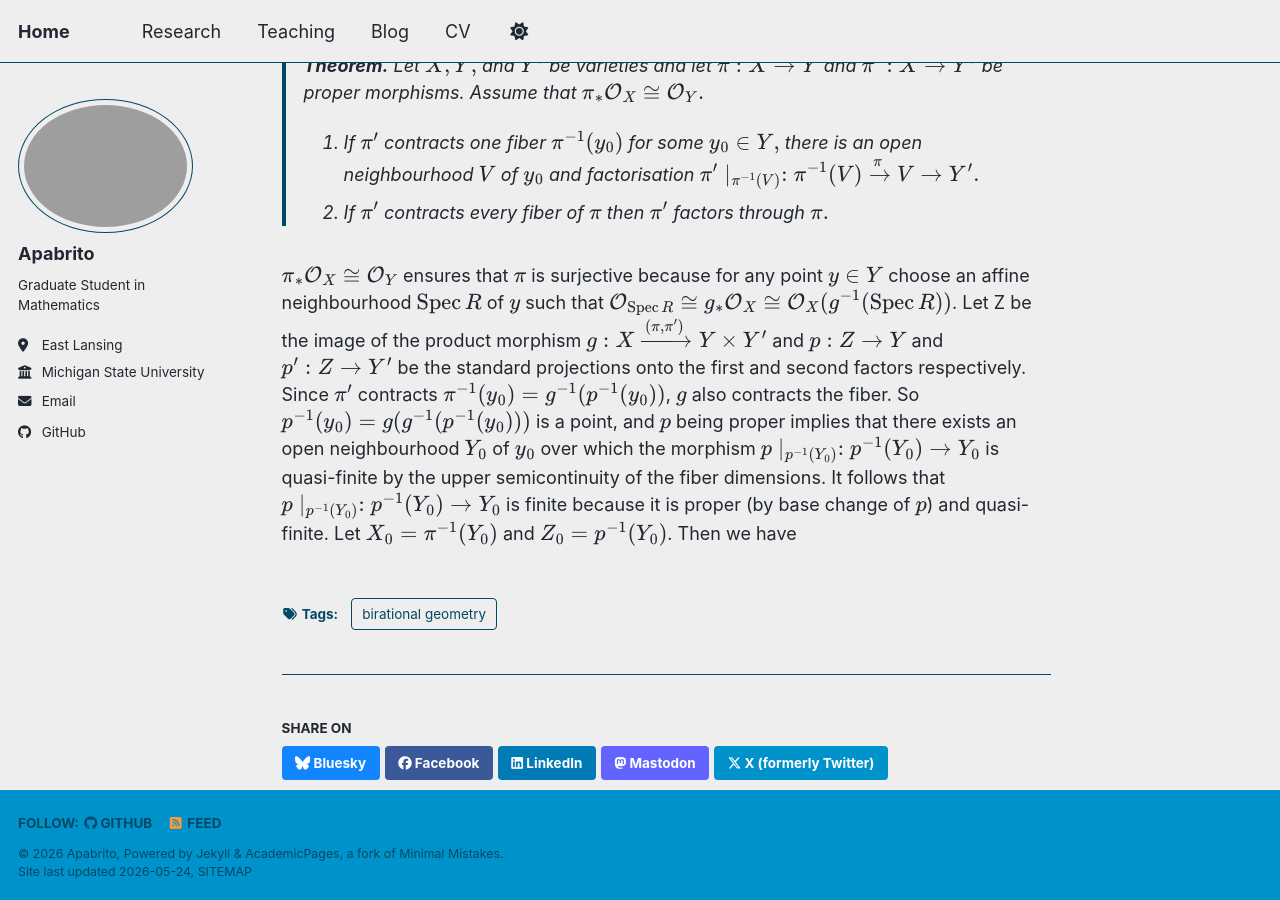
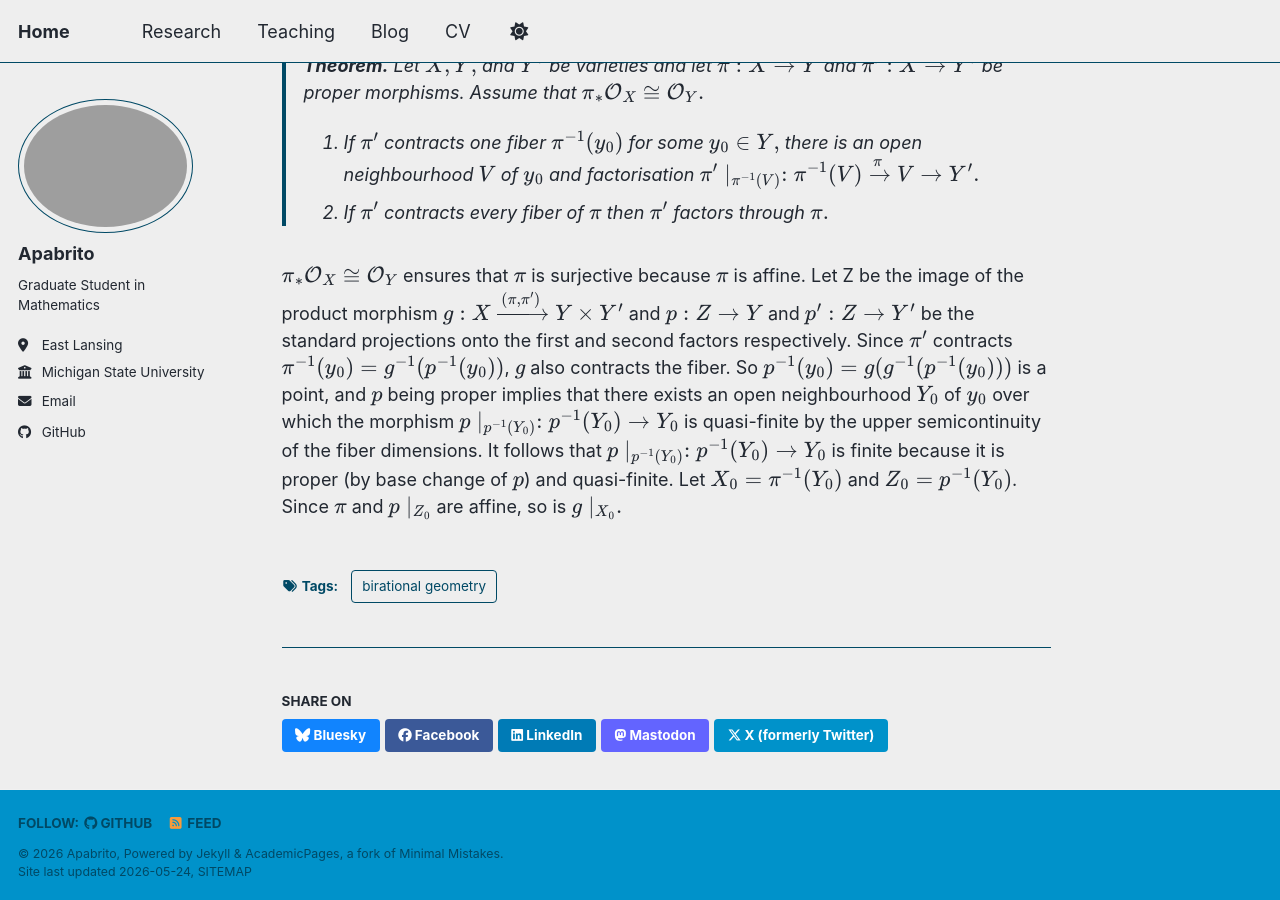
Before and after one commit to apabrito1/apabrito1.github.io, a Jekyll site: the page built from _posts/2012-08-14-blog-post-1.md, in a window 1280 px wide and 900 px high, scrolled down 935 px. Built offline with Jekyll 4.4.1, drawn with Linux system fonts in a browser that asks for light colours; a script bundle is joined from its source files by our own code; library files that are not in the unit come from our copies.

Commit message:
Update 2012-08-14-blog-post-1.md

```diff
--- a/_posts/2012-08-14-blog-post-1.md
+++ b/_posts/2012-08-14-blog-post-1.md
@@ -28,4 +28,4 @@ Now let us prove the following **rigidity lemma** which is crucial in most of th
 > 1. If $\pi'$ contracts one fiber $\pi^{-1}(y_0)$ for some $y_0\in Y,$ there is an open neighbourhood $V$ of $y_0$ and factorisation  $ \pi'\mid_{\pi^{-1}(V)}: \pi^{-1}(V) \xrightarrow{\pi} V\to Y'.$
 > 2. If $\pi'$ contracts every fiber of $\pi$ then $\pi'$ factors through $\pi.$
 
-$\pi_ *\O_X\cong \O_Y$ ensures that $\pi$ is surjective because for any point $y\in Y$ choose an affine neighbourhood $\Spec R$ of $y$ such that $\O_{\Spec R} \cong g_ *\O_X \cong \O_X(g^{-1}(\Spec R))$. Let Z be the image of the product morphism $g: X\xrightarrow{(\pi,\pi')} Y\times Y'$ and $p:Z\to Y$ and $p':Z\to Y'$ be the standard projections onto the first and second factors respectively. Since $\pi'$ contracts $\pi^{-1}(y_0)=g^{-1}(p^{-1}(y_0))$, $g$ also contracts the fiber. So $p^{-1}(y_0)=g(g^{-1}(p^{-1}(y_0)))$ is a point, and $p$ being proper implies that there exists an open neighbourhood $Y_0$ of $y_0$ over which the morphism $p\mid_{p^{-1}(Y_0)}:p^{-1}(Y_0)\to Y_0$ is quasi-finite by the upper semicontinuity of the fiber dimensions. It follows that $p\mid_{p^{-1}(Y_0)}:p^{-1}(Y_0)\to Y_0$ is finite because it is proper (by base change of $p$) and quasi-finite. Let $X_0=\pi^{-1}(Y_0)$ and $Z_0=p^{-1}(Y_0)$. Then we have
+$\pi_ *\O_X\cong \O_Y$ ensures that $\pi$ is surjective because $\pi$ is affine. Let Z be the image of the product morphism $g: X\xrightarrow{(\pi,\pi')} Y\times Y'$ and $p:Z\to Y$ and $p':Z\to Y'$ be the standard projections onto the first and second factors respectively. Since $\pi'$ contracts $\pi^{-1}(y_0)=g^{-1}(p^{-1}(y_0))$, $g$ also contracts the fiber. So $p^{-1}(y_0)=g(g^{-1}(p^{-1}(y_0)))$ is a point, and $p$ being proper implies that there exists an open neighbourhood $Y_0$ of $y_0$ over which the morphism $p\mid_{p^{-1}(Y_0)}:p^{-1}(Y_0)\to Y_0$ is quasi-finite by the upper semicontinuity of the fiber dimensions. It follows that $p\mid_{p^{-1}(Y_0)}:p^{-1}(Y_0)\to Y_0$ is finite because it is proper (by base change of $p$) and quasi-finite. Let $X_0=\pi^{-1}(Y_0)$ and $Z_0=p^{-1}(Y_0)$. Since $\pi$ and $p\mid_{Z_0}$ are affine, so is $g\mid_{X_0}.$
```
